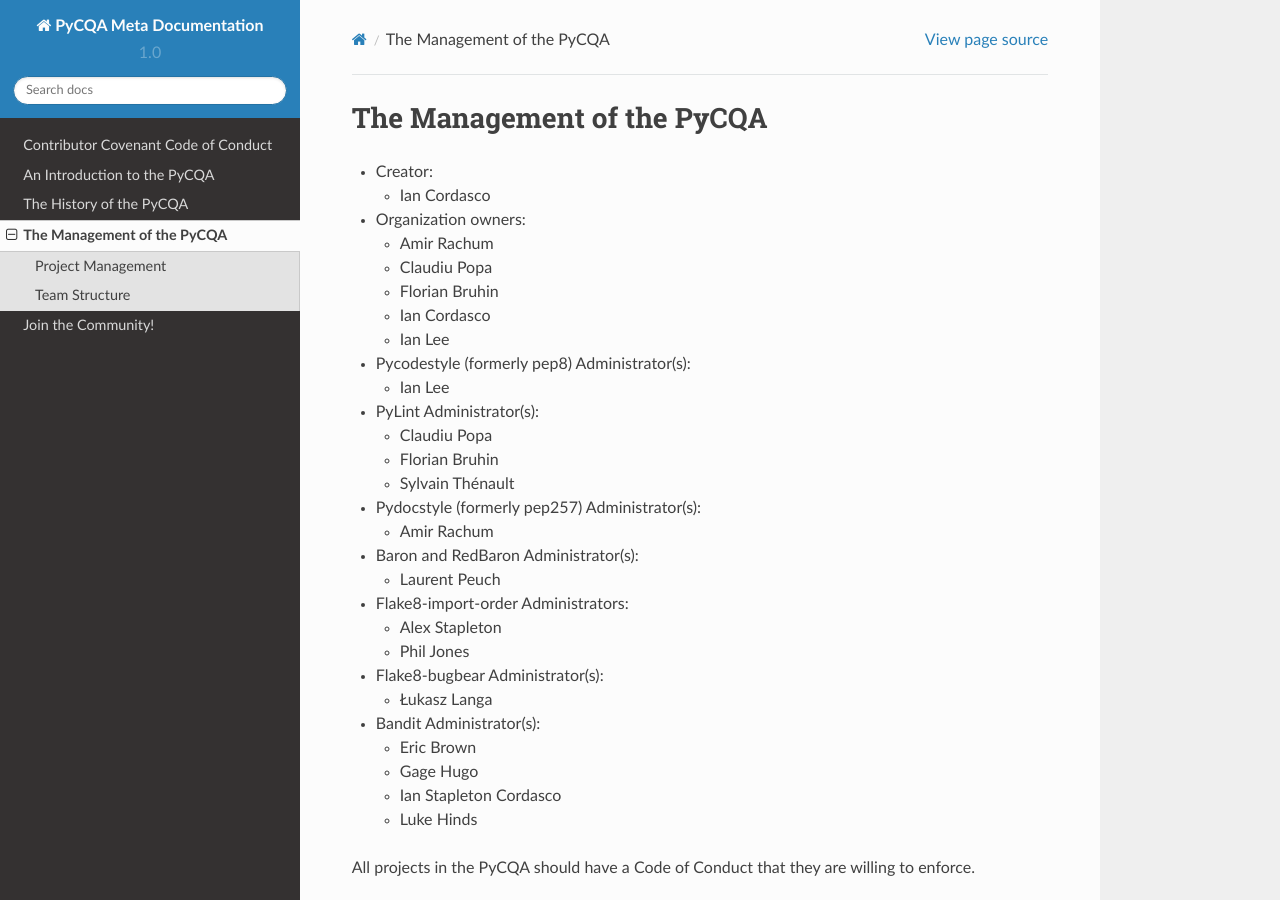
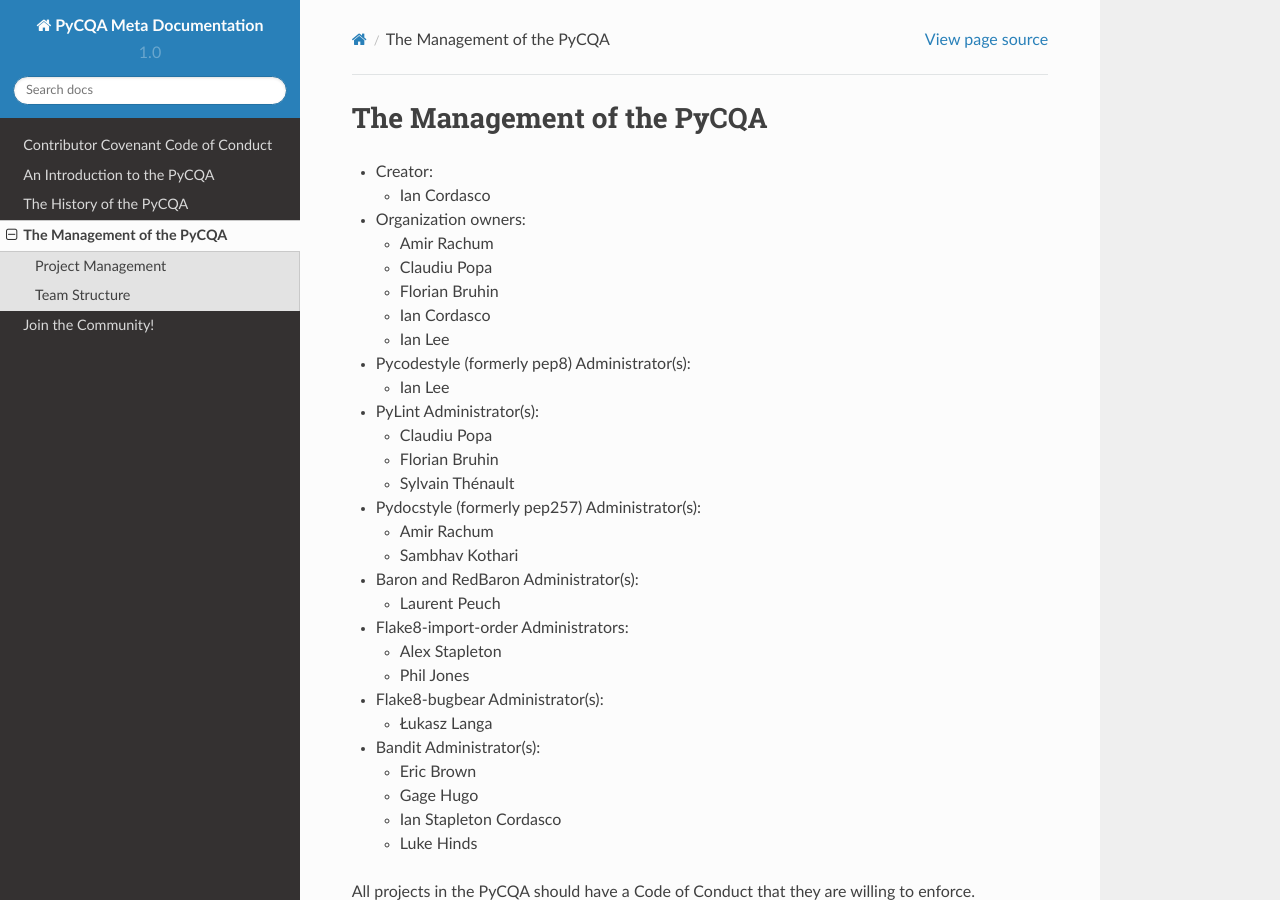
Before and after one commit to PyCQA/meta, a Sphinx documentation site: the page built from source/management.rst, in a window 1280 px wide and 900 px high. Built offline with Sphinx 7.4.7 and the Read the Docs theme 2.0.0, drawn with Linux system fonts in a browser that asks for light colours.

Commit message:
Add Sambhav to the list of pydocstyle administrators
As per - https://github.com/orgs/PyCQA/teams/pydocstyle-admin/members

```diff
--- a/source/management.rst
+++ b/source/management.rst
@@ -27,6 +27,7 @@
 - Pydocstyle (formerly pep257) Administrator(s):
 
   * Amir Rachum
+  * Sambhav Kothari
 
 - Baron and RedBaron Administrator(s):
 
```
